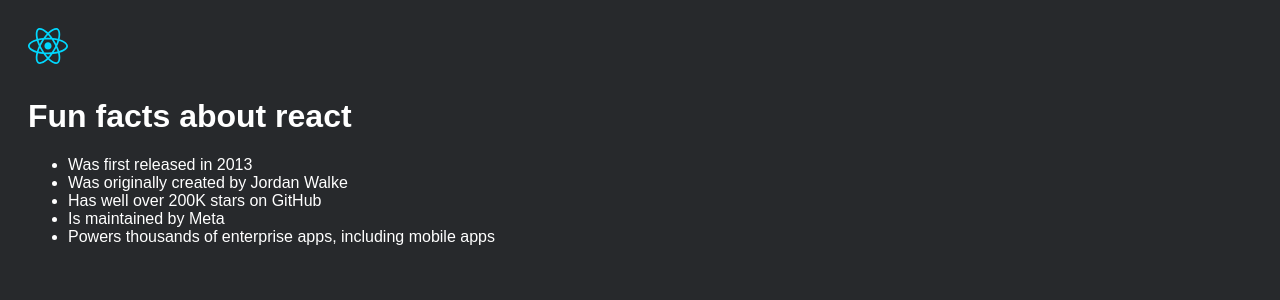
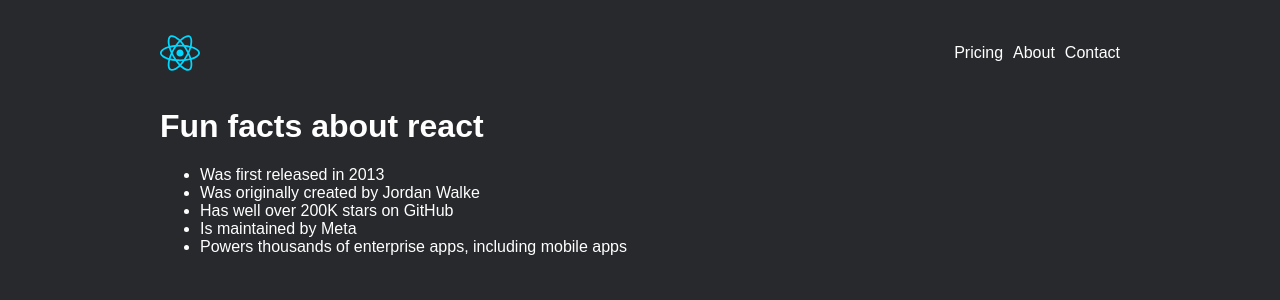
Before and after one commit to MaximilianGiesen/hello-react, a React (Vite) app in the folder hello react/: page / in a window 1280 px wide. Shown: the top 300 px of the page. Built offline with nearby package versions, Linux system fonts and the light colour scheme.

Commit message:
added nav-bar

```diff
--- a/hello react/src/components/header.jsx
+++ b/hello react/src/components/header.jsx
@@ -3,7 +3,16 @@
 export default function Header(){
     return (
         <>
-            <img src={new URL('../assets/react.svg', import.meta.url).href} alt="logo" width={40}/>
+            <header>
+                <img src={new URL('../assets/react.svg', import.meta.url).href} alt="logo" width={40}/>
+                <nav>
+                    <ul className="nav-links">
+                        <li>Pricing</li>
+                        <li>About</li>
+                        <li>Contact</li>
+                    </ul>
+                </nav>
+            </header>
             <h1>Fun facts about react</h1>
         </>
     )
--- a/hello react/src/index.css
+++ b/hello react/src/index.css
@@ -5,6 +5,22 @@
     color: white;
 }
 
+#root {
+    max-width: 960px;
+    margin: 0 auto;
+}
+
 h1 {
     margin-top: 30px;
 }
+
+header {
+    display: flex;
+    justify-content: space-between;
+}
+
+.nav-links {
+    list-style: none;
+    display: flex;
+    gap: 10px;
+}
```
